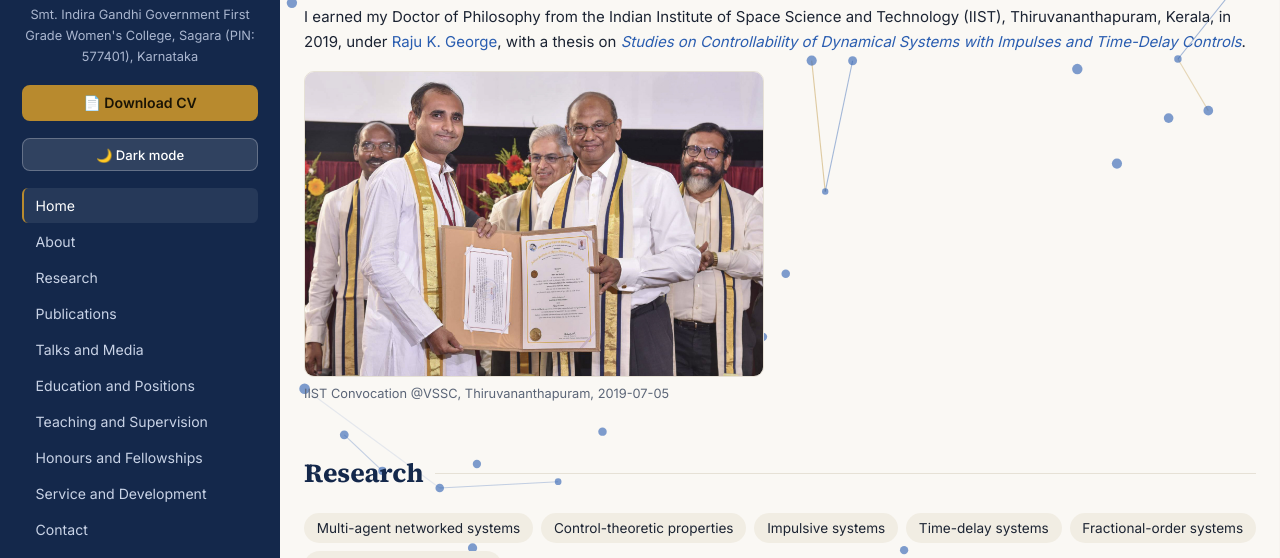
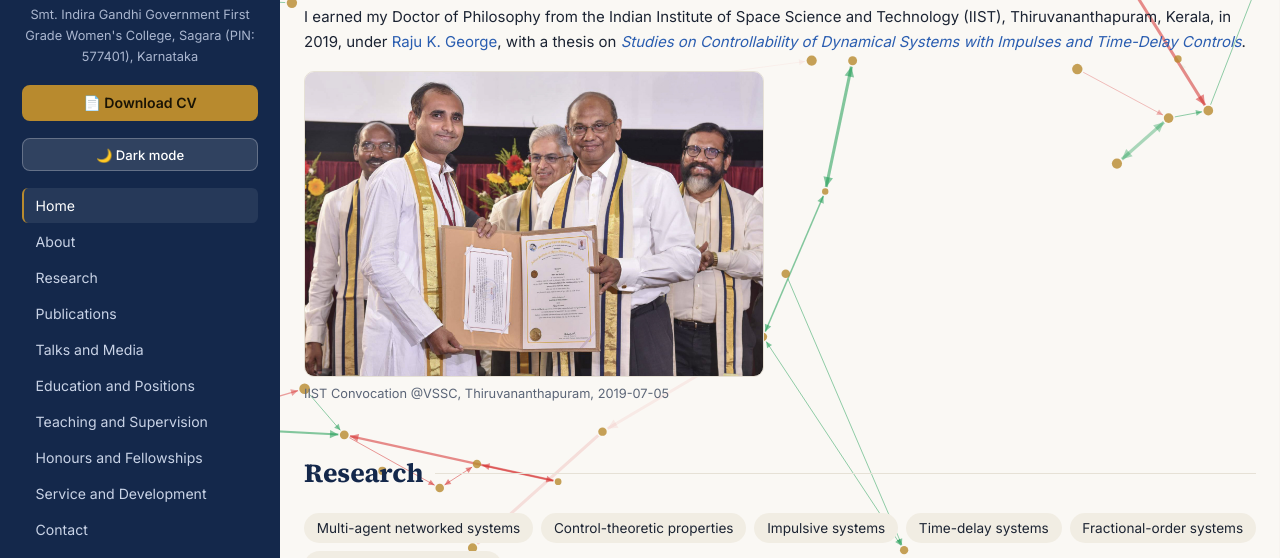
Before and after one commit to vijayakumar-muni/vijayakumar-muni.github.io, a plain HTML site: page index.html in a window 1280 px wide. Shown: the part 236-794 px from the top of the page. Drawn offline with nearby package versions, Linux system fonts and the light colour scheme.

Commit message:
Adjust constants and improve spawn logic in script

```diff
--- a/index.html
+++ b/index.html
@@ -471,22 +471,34 @@ const s=document.createElement("script");s.type="application/ld+json";s.textCont
 document.getElementById("last-updated").textContent=new Date().toLocaleDateString("en-CA");
 try{(()=>{const c=document.getElementById("net"),x=c.getContext("2d");
 if(matchMedia("(prefers-reduced-motion:reduce)").matches){c.style.display="none";return}
-const D=180,R=(a,b)=>a+Math.random()*(b-a);let W,H,N=[],E=[],last=0,sp=0,t0=-2000,col,col2,aE,aN,lw;
+const D=220,R=(a,b)=>a+Math.random()*(b-a),WT=[1,1,1.6,2.4,3.4];let W,H,N=[],E=[],last=0,sp=0,t0=-2000,gc,rc,nc,aE,aN;
 function theme(){const t=document.documentElement.dataset.theme,dk=t?t=="dark":matchMedia("(prefers-color-scheme:dark)").matches;
-col=dk?"#a9c4ff":"#2a5db0";col2=dk?"#f0cd85":"#b88a2e";aE=dk?.6:.42;aN=dk?.8:.6;lw=dk?1.3:1.1}
+gc=dk?"#5eea8e":"#1f9d55";rc=dk?"#ff7b7b":"#d63030";nc=dk?"#f0cd85":"#b88a2e";aE=dk?.7:.55;aN=dk?.9:.8}
 theme();
 function size(){const d=devicePixelRatio||1;W=innerWidth;H=innerHeight;c.width=W*d;c.height=H*d;x.setTransform(d,0,0,d,0,0);
 const n=Math.round(Math.min(60,Math.max(22,W*H/26000)));while(N.length<n)N.push({x:R(0,W),y:R(0,H),vx:R(-.25,.25),vy:R(-.25,.25),r:R(3,5.5)});N.length=n;E=E.filter(e=>e.a<n&&e.b<n)}
-function spawn(t){const a=Math.floor(R(0,N.length)),near=[];N.forEach((n,i)=>{if(i==a)return;if(Math.hypot(n.x-N[a].x,n.y-N[a].y)<D&&!E.some(e=>(e.a==a&&e.b==i)||(e.a==i&&e.b==a)))near.push(i)});
-if(near.length)E.push({a,b:near[Math.floor(R(0,near.length))],t,l:R(3000,4000),g:Math.random()<.2})}
+function spawn(t){const deg=N.map(()=>0);E.forEach(e=>{deg[e.a]++;deg[e.b]++});
+const iso=[];deg.forEach((d,i)=>{if(!d)iso.push(i)});
+const a=iso.length?iso[Math.floor(R(0,iso.length))]:Math.floor(R(0,N.length));
+const free=[];N.forEach((n,i)=>{if(i!=a&&!E.some(e=>(e.a==a&&e.b==i)||(e.a==i&&e.b==a)))free.push([i,Math.hypot(n.x-N[a].x,n.y-N[a].y)])});
+if(!free.length)return;
+let near=free.filter(f=>f[1]<D),b;
+if(near.length)b=near[Math.floor(R(0,near.length))][0];else b=free.sort((p,q)=>p[1]-q[1])[0][0];
+const r=Math.random();
+E.push({a,b,t,l:R(3000,4000),s:Math.random()<.62?1:-1,w:WT[Math.floor(R(0,WT.length))],d:r<.35?2:(r<.68?0:1)})}
+function head(px,py,an,hs){x.beginPath();x.moveTo(px,py);x.lineTo(px-hs*Math.cos(an-.45),py-hs*Math.sin(an-.45));x.lineTo(px-hs*Math.cos(an+.45),py-hs*Math.sin(an+.45));x.closePath();x.fill()}
 function frame(t){const dt=Math.min(t-last,50);last=t;
 if(t-t0>1000){t0=t;theme()}
 N.forEach(n=>{n.x+=n.vx*dt/16;n.y+=n.vy*dt/16;if(n.x<0||n.x>W)n.vx*=-1;if(n.y<0||n.y>H)n.vy*=-1});
-if(t-sp>350&&E.length<N.length*1.1){sp=t;spawn(t)}
+if(t-sp>100&&E.length<N.length*1.8){sp=t;spawn(t)}
 x.clearRect(0,0,W,H);
-E=E.filter(e=>{const A=N[e.a],B=N[e.b],age=t-e.t;if(age>e.l||Math.hypot(A.x-B.x,A.y-B.y)>D*1.5)return false;
-x.globalAlpha=aE*Math.min(age/700,1,(e.l-age)/700);x.strokeStyle=e.g?col2:col;x.lineWidth=lw;x.beginPath();x.moveTo(A.x,A.y);x.lineTo(B.x,B.y);x.stroke();return true});
-x.globalAlpha=aN;x.fillStyle=col;N.forEach(n=>{x.beginPath();x.arc(n.x,n.y,n.r,0,7);x.fill()});
+E=E.filter(e=>{const A=N[e.a],B=N[e.b],age=t-e.t;if(age>e.l||Math.hypot(A.x-B.x,A.y-B.y)>D*2)return false;
+const an=Math.atan2(B.y-A.y,B.x-A.x),cs=Math.cos(an),sn=Math.sin(an),
+x1=A.x+cs*(A.r+1.5),y1=A.y+sn*(A.r+1.5),x2=B.x-cs*(B.r+1.5),y2=B.y-sn*(B.r+1.5),hs=5+e.w*1.8;
+x.globalAlpha=aE*Math.min(age/700,1,(e.l-age)/700);x.strokeStyle=x.fillStyle=e.s>0?gc:rc;x.lineWidth=.9*e.w;
+x.beginPath();x.moveTo(x1,y1);x.lineTo(x2,y2);x.stroke();
+if(e.d!=1)head(x2,y2,an,hs);if(e.d!=0)head(x1,y1,an+Math.PI,hs);return true});
+x.globalAlpha=aN;x.fillStyle=nc;N.forEach(n=>{x.beginPath();x.arc(n.x,n.y,n.r,0,7);x.fill()});
 requestAnimationFrame(frame)}
 size();addEventListener("resize",size);requestAnimationFrame(frame)})()}catch(e){}
 </script>
```
